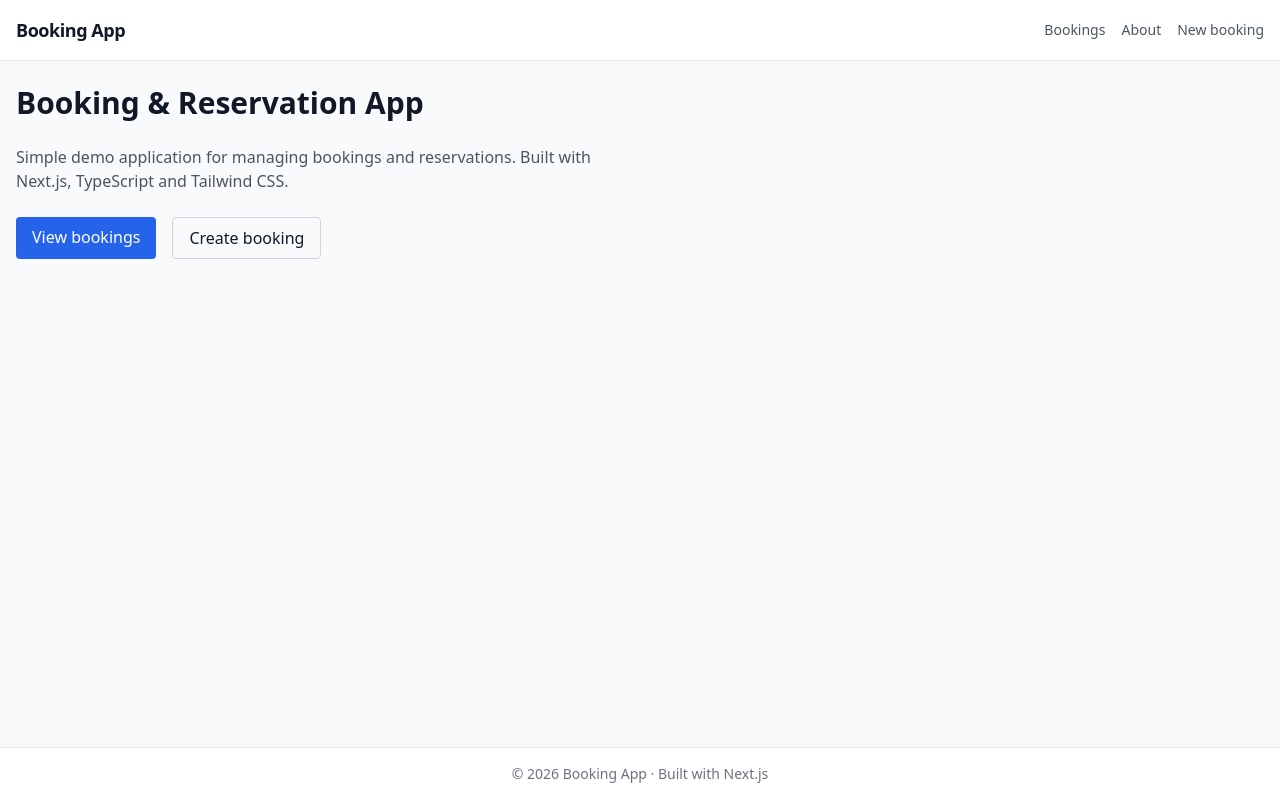
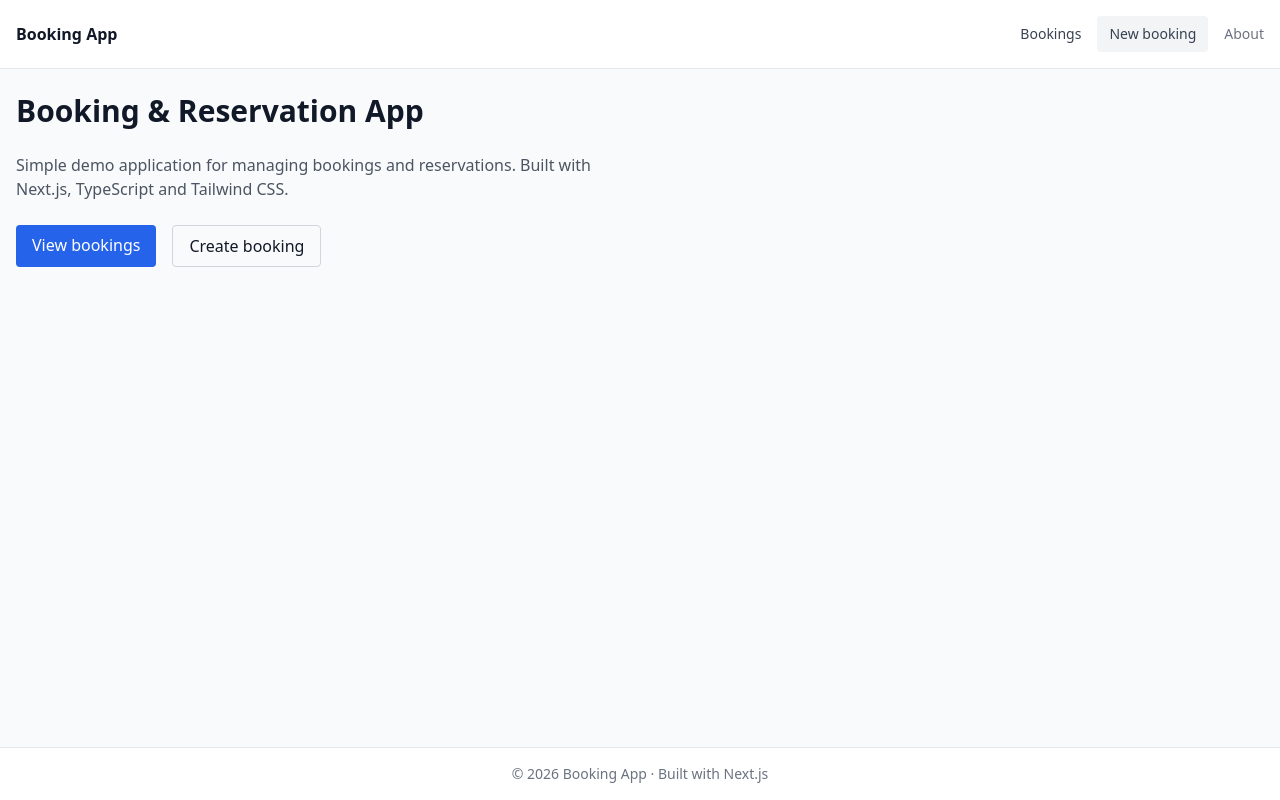
Before and after one commit to veljko-naumovic/reservation-system-frontend, a Next.js app: page / in a window 1280 px wide. Built offline with nearby package versions, Linux system fonts and the light colour scheme.

Commit message:
Fix style in header

```diff
--- a/components/layout/Header.tsx
+++ b/components/layout/Header.tsx
@@ -1,36 +1,37 @@
 import Link from "next/link";
+import Button from "@/components/ui/Button";
 
 export default function Header() {
 	return (
 		<header className="border-b bg-white">
-			<div className="container mx-auto flex items-center justify-between px-4 py-4">
-				<Link
-					href="/bookings"
-					className="text-lg font-semibold tracking-tight"
-				>
-					Booking App
-				</Link>
+			<div className="container mx-auto px-4 py-4 flex items-center justify-between">
+				<span className="font-semibold">Booking App</span>
 
-				<nav className="flex items-center gap-4 text-sm text-gray-600">
+				<nav className="flex items-center gap-4 text-sm">
 					<Link
 						href="/bookings"
-						className="hover:text-gray-900 transition-colors"
+						className="text-gray-700 hover:underline"
 					>
 						Bookings
 					</Link>
 
 					<Link
-						href="/about"
-						className="hover:text-gray-900 transition-colors"
+						href="/create-booking"
+						className="
+							px-3 py-2 rounded
+							text-sm font-medium
+						  text-gray-700
+						  bg-gray-100
+							transition"
 					>
-						About
+						New booking
 					</Link>
 
 					<Link
-						href="/create-booking"
-						className="hover:text-gray-900 transition-colors"
+						href="/about"
+						className="text-gray-500 hover:underline"
 					>
-						New booking
+						About
 					</Link>
 				</nav>
 			</div>
```
